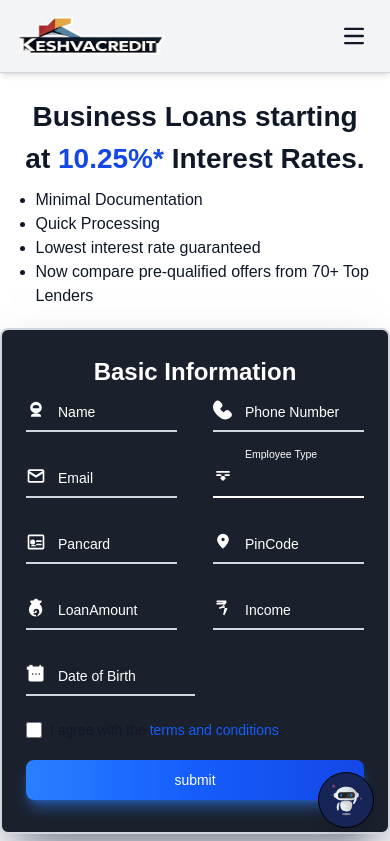
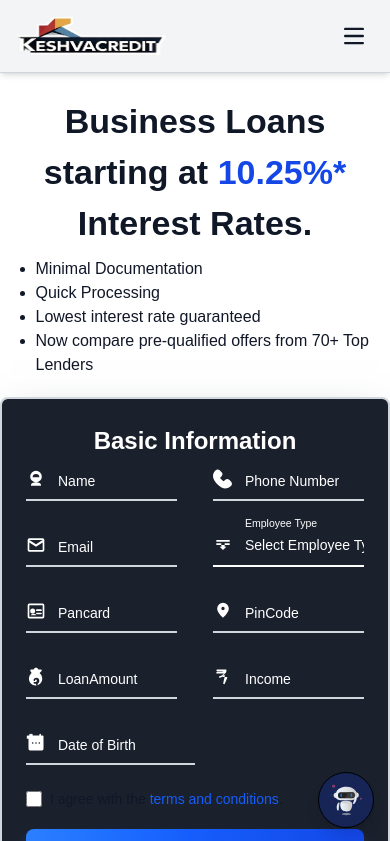
Before and after one commit to situ5901/keshvacredit, a Next.js app: page /short-term-loan in a window 390 px wide. Shown: the top 841 px of the page. Built offline with nearby package versions, Linux system fonts and the light colour scheme.

Commit message:
short-terms-re

```diff
--- a/src/app/ClientLayout.tsx
+++ b/src/app/ClientLayout.tsx
@@ -64,7 +64,7 @@ export default function ClientLayout({ children }: { children: React.ReactNode }
             exit={{ opacity: 0, y: -20 }} // Exit animation
             transition={{ duration: 0.3, ease: "easeOut" }} // Smooth timing
             // Increase width on mobile: full width on mobile, fixed on small screens and up
-            className="absolute bottom-16 right-0 w-[270px]  md:w-[450px]  max-w-sm sm:w-64 rounded-lg shadow-lg border overflow-hidden bg-white"
+            className="absolute bottom-16 right-0 w-[270px]  md:w-[280px]  max-w-sm sm:w-64 rounded-lg shadow-lg border overflow-hidden bg-white"
           >
             {/* Chat Header */}
             <div className="p-3 flex bg-blue-950 text-white justify-between items-center">
--- a/src/app/short-term-loan/page.tsx
+++ b/src/app/short-term-loan/page.tsx
@@ -5,7 +5,7 @@ function Page() {
     <>
       <div className="justify-center mb-20 items-center min-h-screen">
         <div className="mt-24 mx-auto max-w-[90%] md:max-w-[50rem] text-center text-[28px] md:text-[34px]">
-          <h1 className="font-bold">
+          <h1 className="font-bold text-[34px]">
             Business Loans starting at{" "}
             <span className="text-blue-700">10.25%* </span> Interest Rates.
           </h1>
@@ -120,12 +120,16 @@ function Page() {
               <select
                 id="employee-type"
                 className="block py-2.5 pl-8 w-full text-sm border-0 appearance-none focus:outline-none focus:ring-0 focus:border-blue-600 peer"
+                defaultValue="" // Use defaultValue instead of setting selected on option
               >
-                <option value="" disabled selected hidden></option>
+                <option value="" disabled hidden>
+                  Select Employee Type
+                </option>
                 <option value="salaried">Salaried</option>
                 <option value="non-salaried">Non-Salaried</option>
                 <option value="self-employed">Self-Employed</option>
               </select>
+
               <label
                 htmlFor="employee-type"
                 className="absolute text-sm duration-300 transform -translate-y-6 scale-75 top-3 left-8 origin-[0] peer-placeholder-shown:scale-100 peer-placeholder-shown:translate-y-0 peer-focus:scale-75 peer-focus:-translate-y-6 peer-focus:text-blue-600"
```
